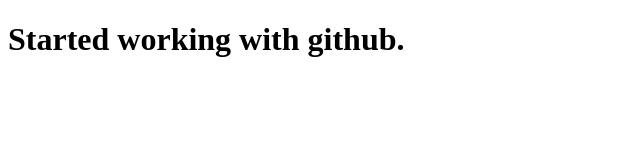
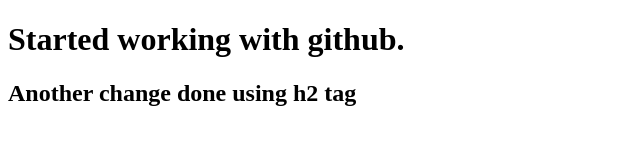
Before and after one commit to aamamun23/drekiagency, a plain HTML site: page index.html in a window 1280 px wide. Shown: the whole page, without its empty margins (0-640 px from the left). Drawn offline with Linux system fonts and the light colour scheme.

Commit message:
h2 tag added

```diff
--- a/index.html
+++ b/index.html
@@ -7,5 +7,6 @@
 </head>
 <body>
     <h1>Started working with github.</h1>
+    <h2>Another change done using h2 tag</h2>
 </body>
 </html>
```
